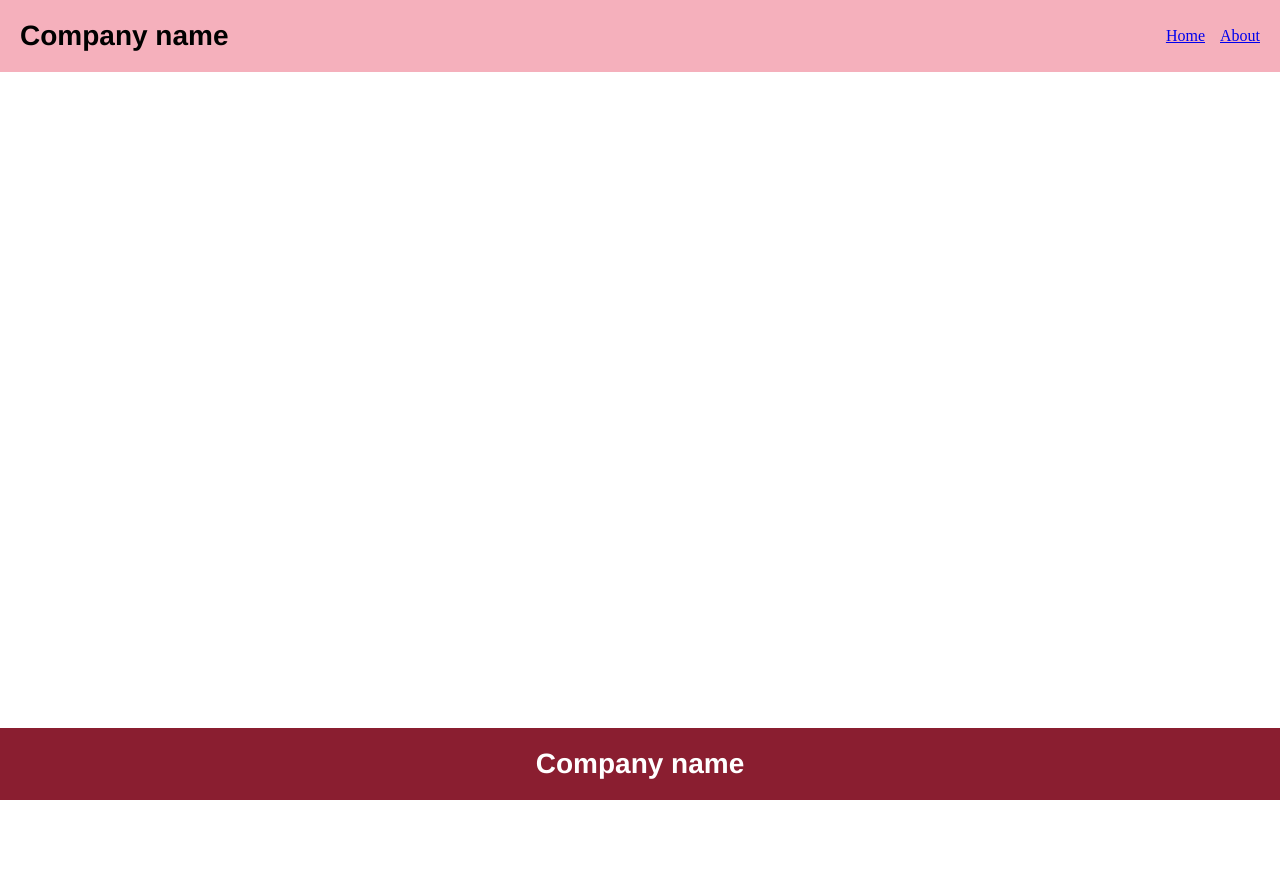
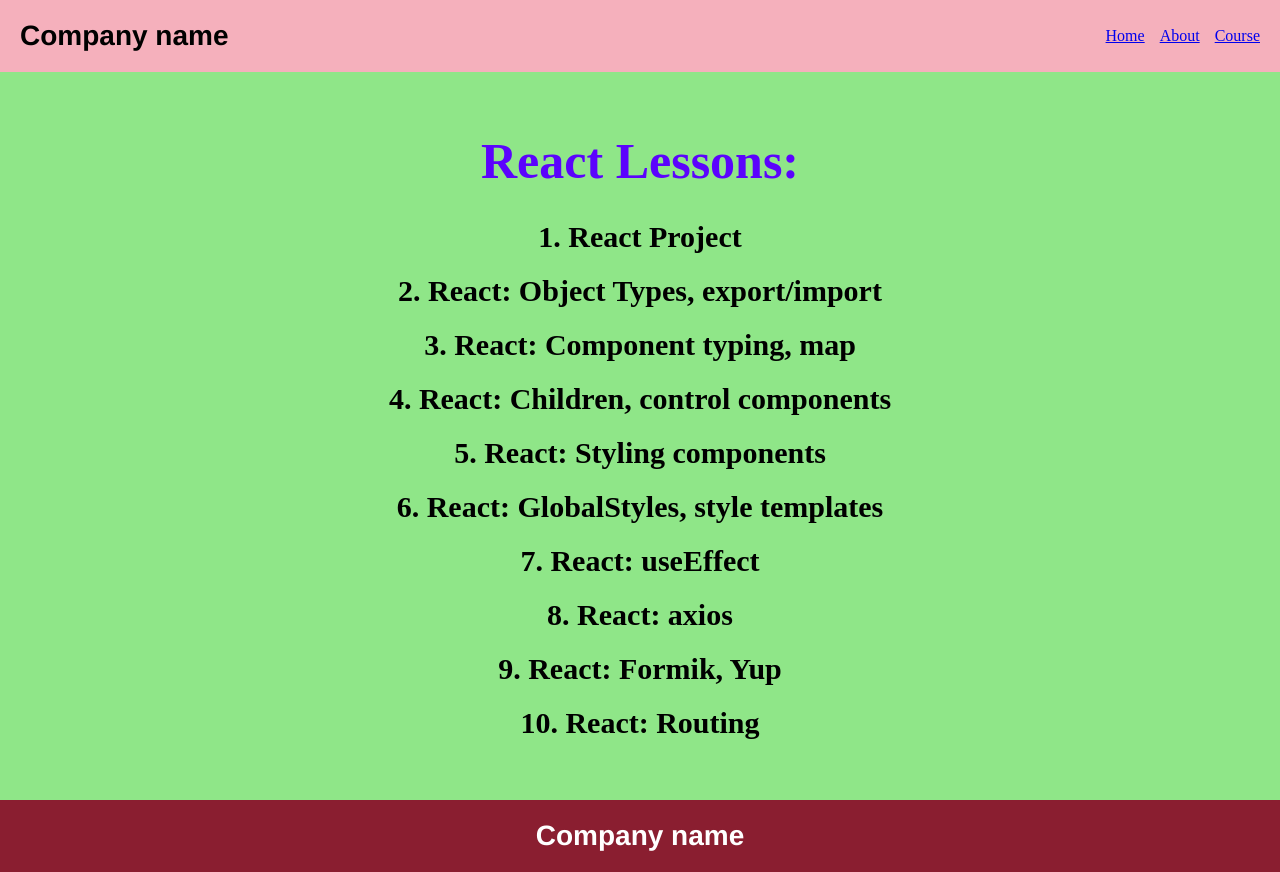
Before and after one commit to StanislavVidulin/55_react_ts, a React (Vite) app: page /course in a window 1280 px wide. Before the commit the page ends 800 px from the top, so only its background shows below. Built offline with nearby package versions, Linux system fonts and the light colour scheme.

Commit message:
add homework16

```diff
--- a/src/App.tsx
+++ b/src/App.tsx
@@ -4,6 +4,7 @@ import Layout from "./components/Layout/Layout";
 import About from "./pages/About/About";
 import Home from "./pages/Home/Home";
 import GlobalStyles from "./styles/GlobalStyles";
+import Course from "./pages/Course/Course";
 
 // Lessons imports
 // импорт компонента Lesson06 по умолчанию
@@ -48,6 +49,7 @@ function App() {
           который должен быть вызван, если выполнить переход по этому маршруту */}
           <Route path='/' element={<Home />}/>
           <Route path='/about' element={<About />}/>
+          <Route path='/course' element={<Course />}/>
         </Routes>
       </Layout>
 
--- a/src/components/Layout/Layout.tsx
+++ b/src/components/Layout/Layout.tsx
@@ -20,6 +20,7 @@ function Layout ({children}: LayoutProps) {
                     страницу по маршруту через prop to='' */}
                     <NavLink to='/'>Home</NavLink>
                     <NavLink to='/about'>About</NavLink>
+                    <NavLink to='/course'>Course</NavLink>
                 </Nav>
             </Header>
             <Main>{children}</Main>
--- /dev/null
+++ b/src/pages/Course/Course.tsx
@@ -0,0 +1,35 @@
+import { CourseWrapper, LessonComponent, LessonsWrapper, Title } from "./styles";
+import { v4 } from "uuid";
+
+function Course () {
+
+    const lessonsReact: string[] = [
+        "1. React Project",
+        "2. React: Object Types, export/import",
+        "3. React: Component typing, map",
+        "4. React: Children, control components",
+        "5. React: Styling components",
+        "6. React: GlobalStyles, style templates",
+        "7. React: useEffect",
+        "8. React: axios",
+        "9. React: Formik, Yup",
+        "10. React: Routing"
+      ];
+
+      const lessonsList = lessonsReact.map((lesson) => {
+        return (
+            <LessonComponent key={v4()}>{lesson}</LessonComponent>
+        )
+      });
+
+    return (
+        <CourseWrapper>
+            <Title>React Lessons:</Title>
+            <LessonsWrapper>
+                {lessonsList}
+            </LessonsWrapper>
+        </CourseWrapper>
+    )
+}
+
+export default Course;
--- /dev/null
+++ b/src/pages/Course/styles.ts
@@ -0,0 +1,30 @@
+import styled from "@emotion/styled";
+
+export const CourseWrapper = styled.div`
+  display: flex;
+  flex-direction: column;
+  align-items: center;
+  justify-content: center;
+  flex: 1;
+  padding: 60px;
+  gap: 30px;
+  background-color: rgb(143, 230, 136);
+`;
+
+export const Title = styled.div`
+font-size: 50px;
+font-weight: bold;
+color: #5b03fd;
+`;
+
+export const LessonsWrapper = styled.div`
+display: flex;
+flex-direction: column;
+align-items: center;
+gap: 20px;
+`;
+
+export const LessonComponent = styled.div`
+font-size: 30px;
+font-weight: bold;
+`;
```
